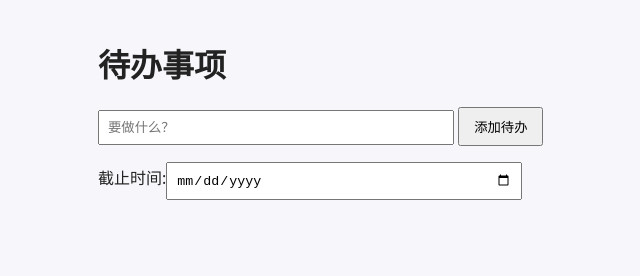
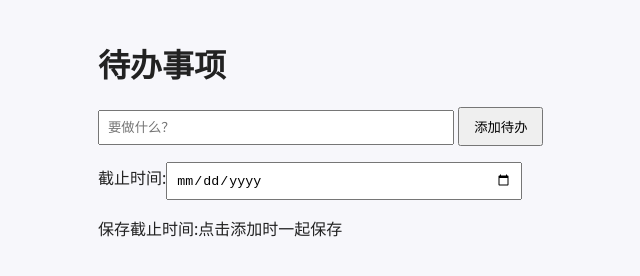
Before and after one commit to kzmoon/todo-app, a plain HTML site: page index.html in a window 1280 px wide. Shown: the whole page, without its empty margins (262-902 px from the left). Drawn offline with Linux system fonts and the light colour scheme.

Commit message:
保存截止时间

```diff
--- a/index.html
+++ b/index.html
@@ -15,6 +15,7 @@
   <input id="todo" placeholder="要做什么？">
   <button onclick="addTodo()">添加待办</button>
   <p>截止时间:<input type="date" id="due-date"></p>
+  <p id="due-save">保存截止时间:点击添加时一起保存</p>
   <ul id="list"></ul>
   <script>
     const todos = [];
```
